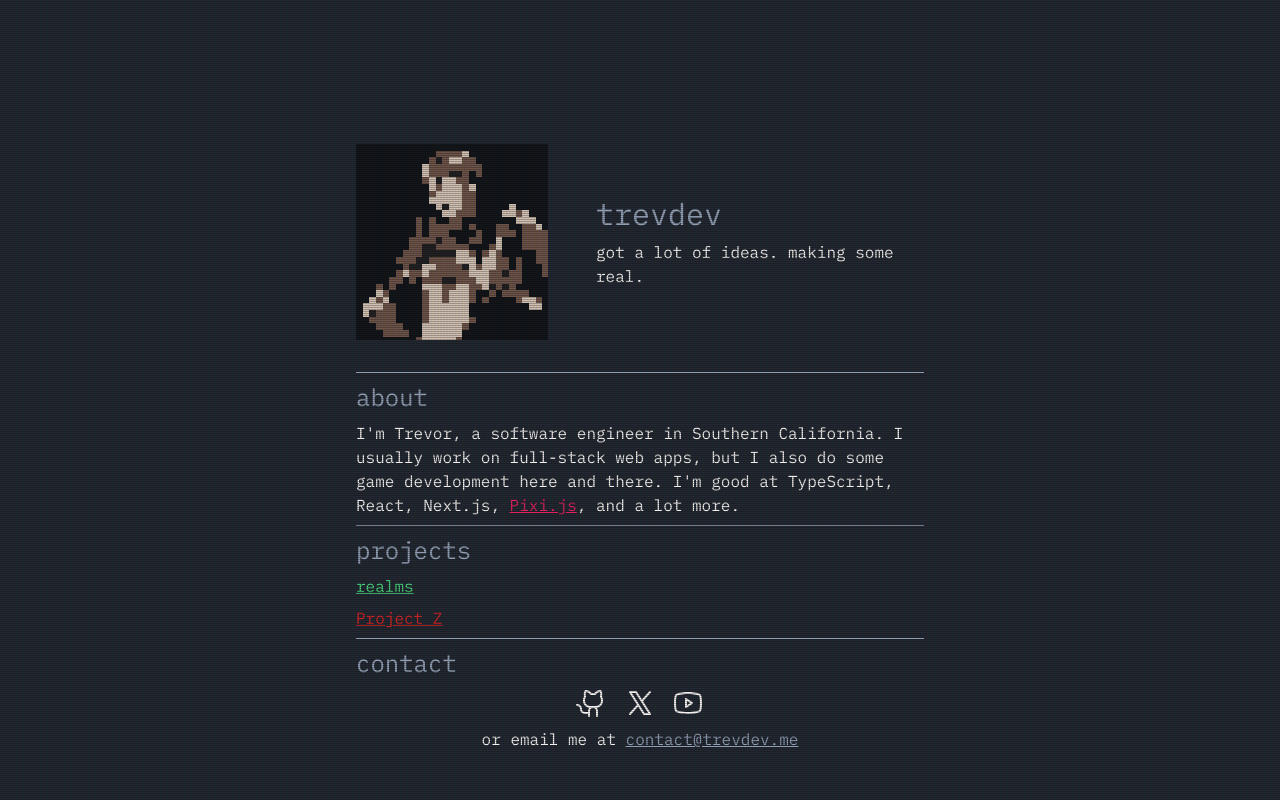
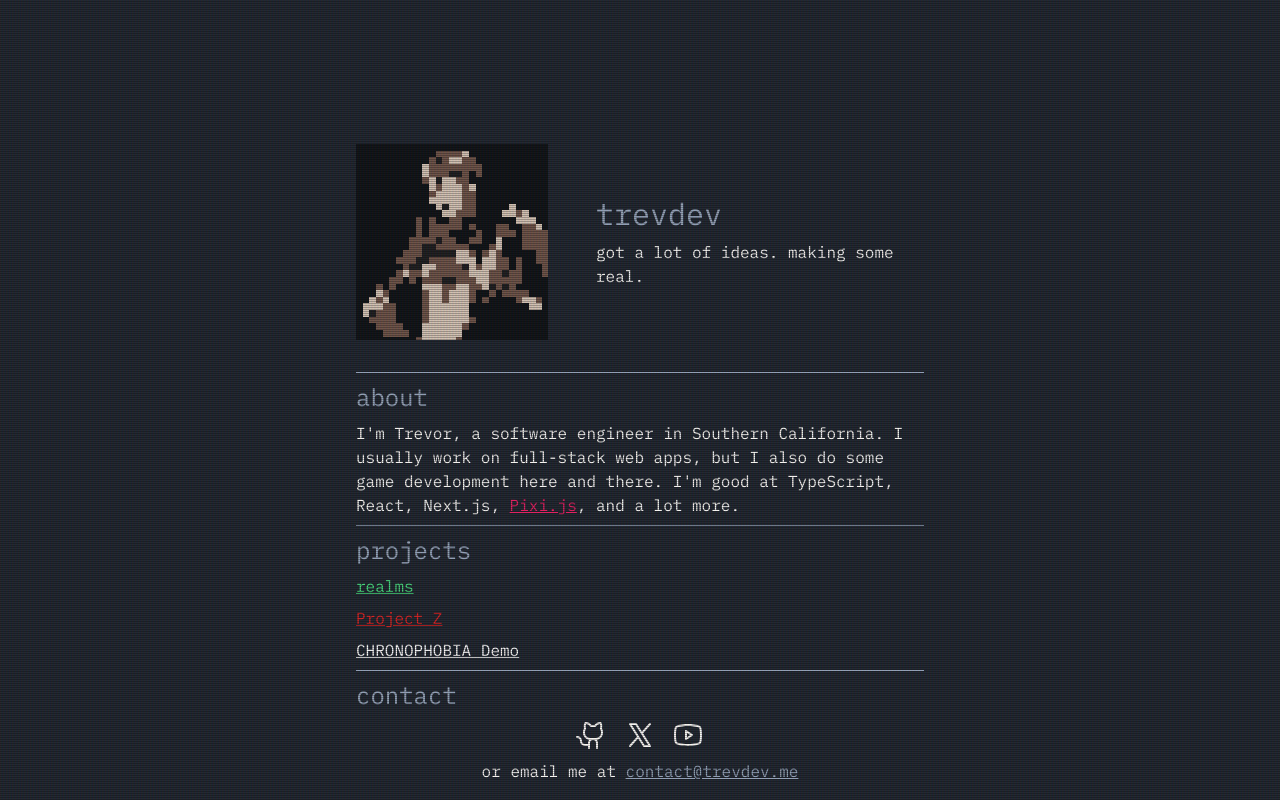
Before and after one commit to trevorwrightdev/trevdev-me, a Next.js app: page / in a window 1280 px wide. Built offline with nearby package versions, Linux system fonts and the light colour scheme.

Commit message:
Added chronophobia to website

```diff
--- a/app/page.tsx
+++ b/app/page.tsx
@@ -25,6 +25,7 @@ export default function Home() {
                 <h1 className='text-2xl text-slate-400'>projects</h1>
                 <a href="https://www.realms.so/" target="_blank" rel="noopener noreferrer" className='underline max-w-max text-green-400'>realms</a>
                 <a href="https://trevdev-project-z.vercel.app/" target="_blank" rel="noopener noreferrer" className='underline max-w-max text-red-600'>Project Z</a>
+                <a href="https://store.steampowered.com/app/1634270/CHRONOPHOBIA/" target="_blank" rel="noopener noreferrer" className='underline max-w-max text-white'>CHRONOPHOBIA Demo</a>
                 <div className='h-[1px] w-full bg-slate-400'/>
                 <h1 className='text-2xl text-slate-400'>contact</h1>
                 <div className='flex flex-col items-center gap-2'>
```
